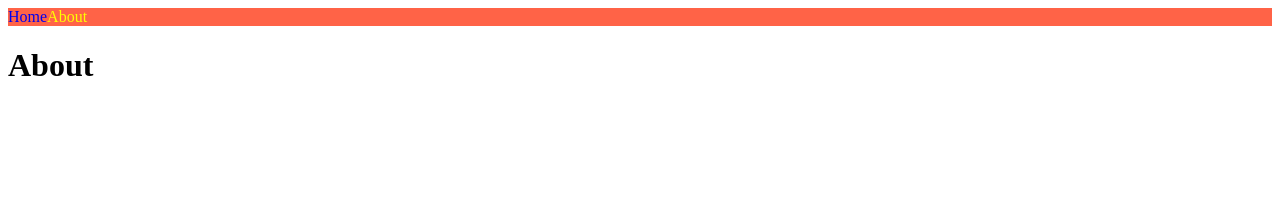
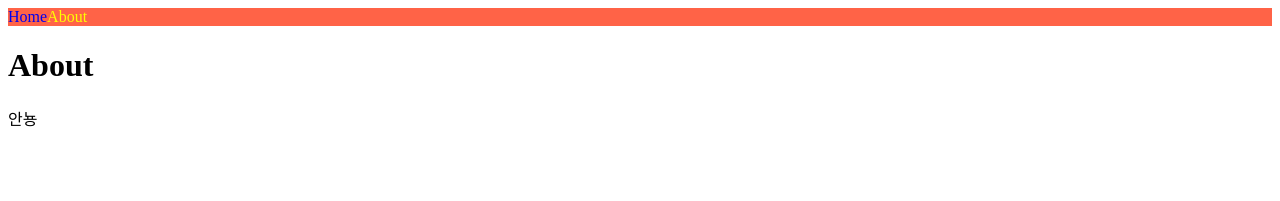
Before and after one commit to song-code21/next.js_nc, a Next.js app: page /about in a window 1280 px wide. Shown: the top 201 px of the page. Built offline with nearby package versions, Linux system fonts and the light colour scheme.

Commit message:
next.js의 _app.js역할

```diff
--- a/components/Navbar.js
+++ b/components/Navbar.js
@@ -33,3 +33,5 @@
 
 //link는 href를 위해서만 존재하고 이 외에 Link에 있는 요소에 style이나 이외의 속성을 적용하고 싶다면 안에 a태그를 넣어 a태그에 적용해주어야 함
 //style을 적용하는 방법: className으로 저장
+//global style 적용: style에 global props전달
+//next.js에서는 페이지 단위로 생각해 보아야 함. global style을 적용해도 다른 페이지에 있는 경우 적용이 안됨
--- /dev/null
+++ b/pages/_app.js
@@ -0,0 +1,12 @@
+import NavBar from "../components/Navbar";
+
+// 말그대로 전역적인 무언가를 처리하고 싶을 때 _app.js를 추가한다면 next.js는 index를 렌더링하기 전에 _app.js를 처리하게 됨
+export default function App({ Component, pageProps }) {
+  return (
+    <>
+      <NavBar />
+      <Component {...pageProps} />
+      <span>안뇽</span>
+    </>
+  );
+}
--- a/pages/about.js
+++ b/pages/about.js
@@ -3,7 +3,6 @@
 export default function Potato() {
   return (
     <div>
-      <NavBar />
       <h1>About</h1>
     </div>
   );
--- a/pages/index.js
+++ b/pages/index.js
@@ -8,7 +8,6 @@
 
   return (
     <div>
-      <NavBar></NavBar>
       <h1>Home</h1>
     </div>
   );
```
